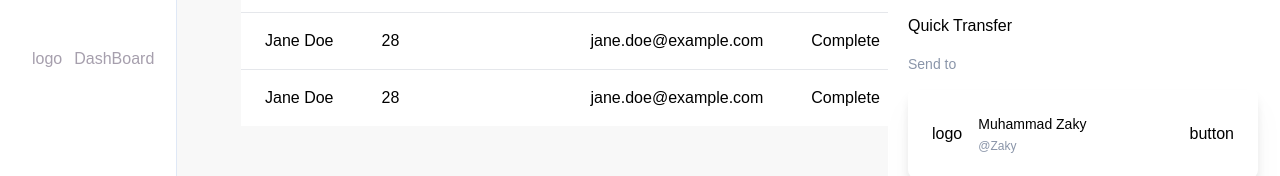
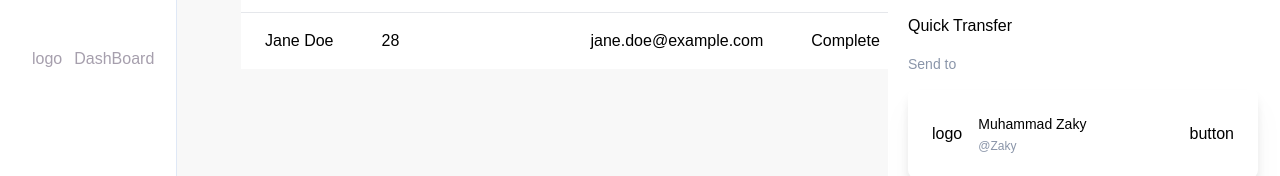
Before and after one commit to rasjidzz/Kocek-Ku, a React (Create React App) app in the folder kocekku/: page / in a window 1280 px wide. Shown: the part 449-625 px from the top of the page. Built offline with nearby package versions, Linux system fonts and the light colour scheme.

Commit message:
remove table. > > Co-authored-by: Risjad risjad@gmail.com

```diff
--- a/kocekku/src/component/Dashboard.js
+++ b/kocekku/src/component/Dashboard.js
@@ -85,15 +85,6 @@ class DashBoard extends React.Component {
                 <td className="px-6 py-4 whitespace-nowrap">Complete</td>
                 <td className="px-6 py-4 whitespace-nowrap">...</td>
               </tr>
-              <tr>
-                <td className="px-6 py-4 whitespace-nowrap">Jane Doe</td>
-                <td className="px-6 py-4 whitespace-nowrap">28</td>
-                <td className="px-6 py-4 whitespace-nowrap">
-                  jane.doe@example.com
-                </td>
-                <td className="px-6 py-4 whitespace-nowrap">Complete</td>
-                <td className="px-6 py-4 whitespace-nowrap">...</td>
-              </tr>
             </tbody>
           </table>
         </div>
```
